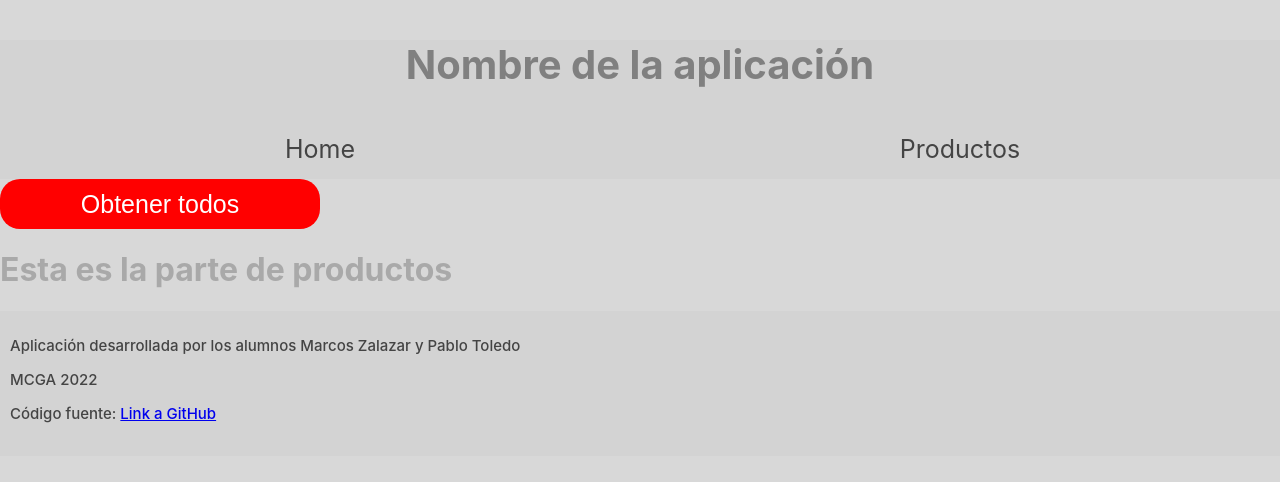
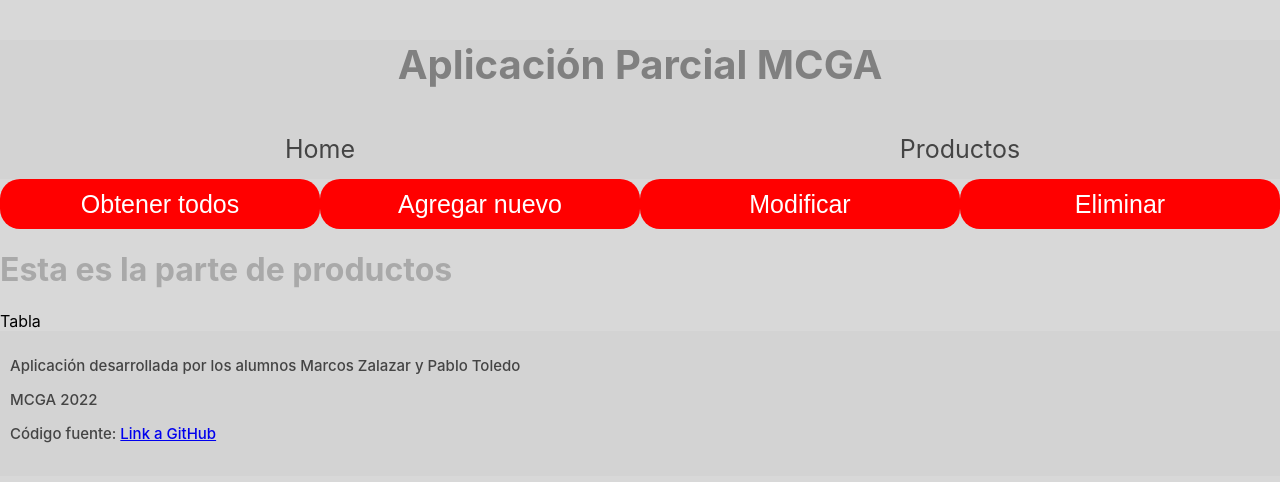
Before and after one commit to mzalazar1/MCGA-2022-PARCIAL-02, a React (Create React App) app: page /productos in a window 1280 px wide. Shown: the top 482 px of the page. Built offline with nearby package versions, Linux system fonts and the light colour scheme.

Commit message:
MCGA-p08:Edita botones compartidos

```diff
--- a/src/Components/Header/Header.jsx
+++ b/src/Components/Header/Header.jsx
@@ -4,7 +4,7 @@ import styles from './Header.module.css';
 const HeaderSection = () => {
     return (
         <div className={styles.cabecera}>
-            <p className={styles.titulo}>Nombre de la aplicación</p>
+            <p className={styles.titulo}>Aplicación Parcial MCGA</p>
             <div className={styles.navegacion}>
                 <a href='./'>Home</a>
                 <a href='./productos'>Productos</a>
--- a/src/Screens/Productos/index.js
+++ b/src/Screens/Productos/index.js
@@ -3,28 +3,45 @@ import HeaderSection from '../../Components/Header/Header';
 
 import FooterSection from '../../Components/Footer/Footer';
 import Boton from "../../Components/SharedComponents/Boton";
+import styles from './Index.module.css'
 let linkProd = 'http://localhost:4000/exam_01_mcga/products/all';
 let productos = '';
 
-const obtProductos = () => {
-    fetch (linkProd)
-    .then(function(respuesta) {
-        //return respuesta.json()
-        productos = respuesta.json();
-    })
-}
+// const obtProductos = () => {
+//     fetch (linkProd)
+//     .then(function(respuesta) {
+//         //return respuesta.json()
+//         productos = respuesta.json();
+//     })
+// }
 
-const Recursos = () => {
+const Productos = () => {
     return(
         <div>
             <HeaderSection />
-            <Boton
-            tipo='prodABM'
-            texto='Obtener todos' />
+            <div className={styles.botProd}>
+                <Boton
+                tipo='prodABM'
+                texto='Obtener todos' />
+                <Boton
+                tipo='prodABM'
+                texto='Agregar nuevo' />
+                <Boton
+                tipo='prodABM'
+                texto='Modificar' />
+                <Boton
+                tipo='prodABM'
+                texto='Eliminar' />
+            </div>
+
             <h1>Esta es la parte de productos</h1>
+
+            Tabla
+
+
             <FooterSection />
         </div>
     );
 }
 
-export default Recursos;
+export default Productos;
```
